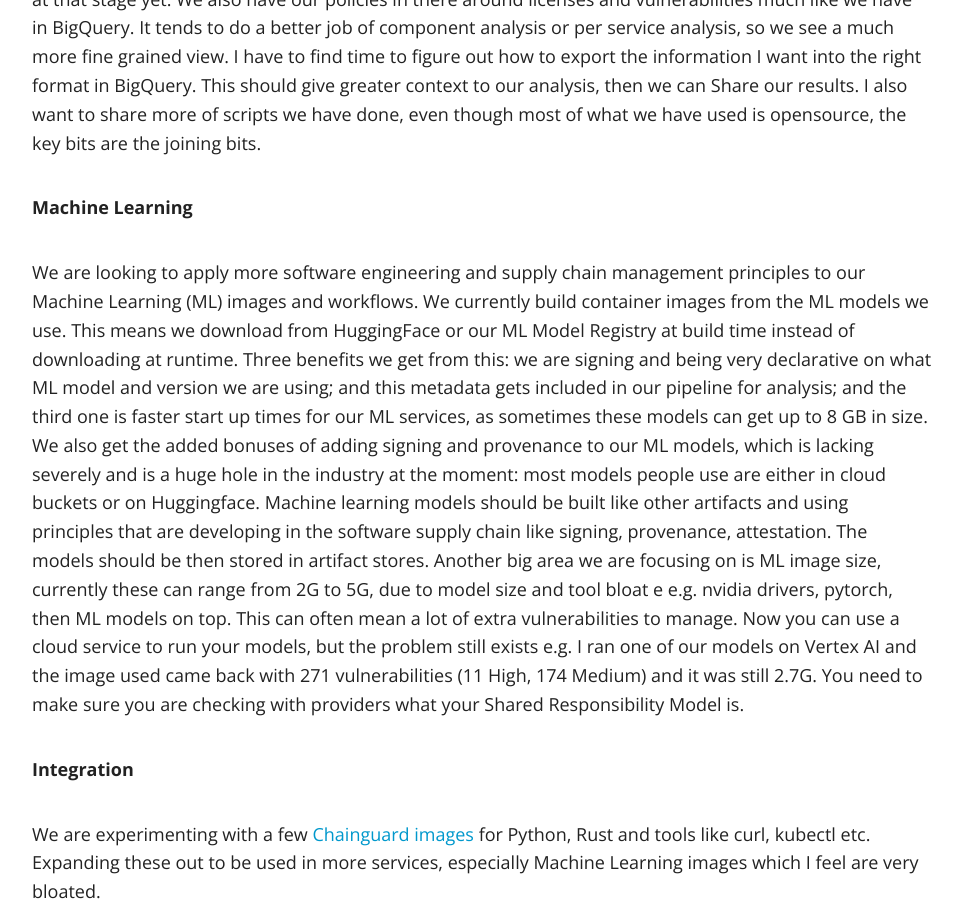
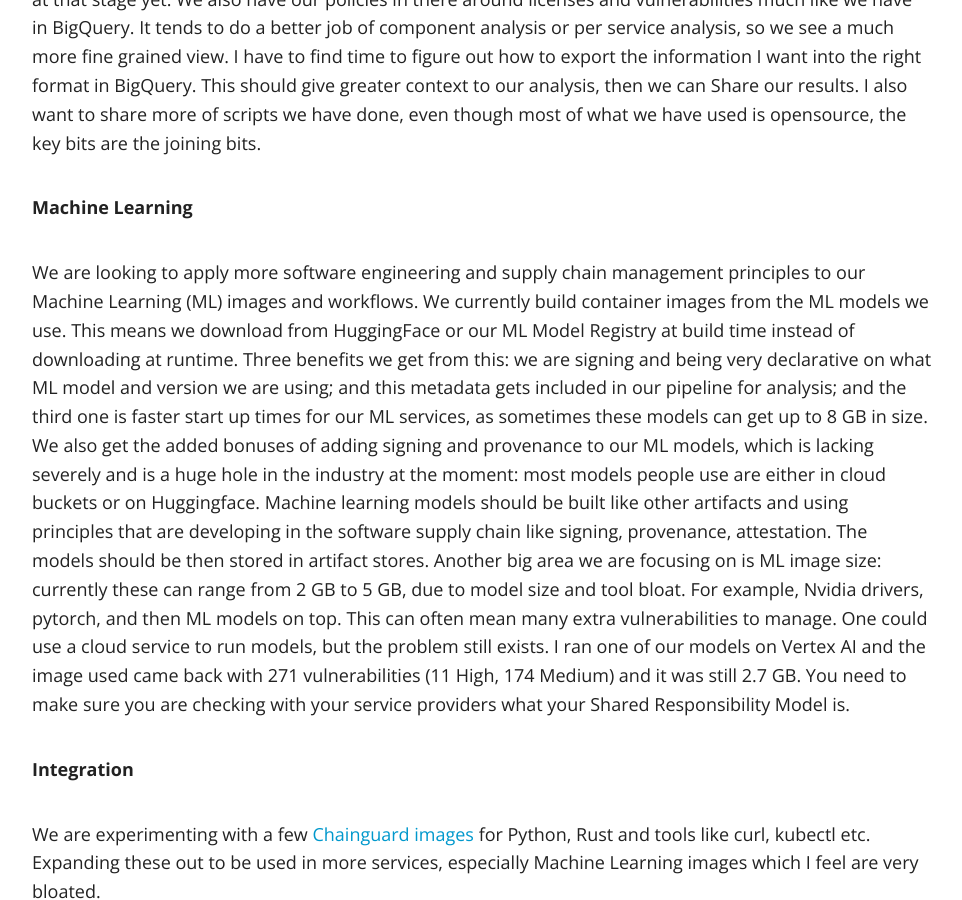
Before and after one commit to Kapiche/kapiche.github.io, a Jekyll site: the page built from _posts/2023-02-21-using-nlp-for-compliance-part-2.md, in a window 1280 px wide and 900 px high, scrolled down 5452 px. Shown: the whole window, without its empty margins (158-1120 px from the left). Built offline with Jekyll 4.4.1, drawn with Linux system fonts in a browser that asks for light colours; nearby versions of some CDN libraries.

Commit message:
Update _posts/2023-02-21-using-nlp-for-compliance-part-2.md
Co-authored-by: Caleb Hattingh <caleb.hattingh@gmail.com>

```diff
--- a/_posts/2023-02-21-using-nlp-for-compliance-part-2.md
+++ b/_posts/2023-02-21-using-nlp-for-compliance-part-2.md
@@ -61,7 +61,7 @@
 **Machine Learning**
 
 We are looking to apply more software engineering and supply chain management principles to our Machine Learning (ML) images and workflows. We currently build container images from the ML models we use. This means we download from HuggingFace or our ML Model Registry at build time instead of downloading at runtime. Three benefits we get from this: we are signing and being very declarative on what ML model and version we are using; and this metadata gets included in our pipeline for analysis; and the third one is faster start up times for our ML services, as sometimes these models can get up to 8 GB in size. We also get the added bonuses of adding signing and provenance to our ML models, which is lacking severely and is a huge hole in the industry at the moment: most models people use are either in cloud buckets or on Huggingface. Machine learning models should be built like other artifacts and using principles that are developing in the software supply chain like signing, provenance, attestation. The models should be then stored in artifact stores.
-Another big area we are focusing on is ML image size, currently these can range from 2G to 5G, due to model size and tool bloat e e.g. nvidia drivers, pytorch, then ML models on top. This can often mean a lot of extra vulnerabilities to manage. Now you can use a cloud service to run your models, but the problem still exists e.g. I ran one of our models on Vertex AI and the image used came back with 271 vulnerabilities (11 High, 174 Medium) and it was still 2.7G. You need to make sure you are checking with providers what your Shared Responsibility Model is.
+Another big area we are focusing on is ML image size: currently these can range from 2 GB to 5 GB, due to model size and tool bloat. For example, Nvidia drivers, pytorch, and then ML models on top. This can often mean many extra vulnerabilities to manage. One could use a cloud service to run models, but the problem still exists. I ran one of our models on Vertex AI and the image used came back with 271 vulnerabilities (11 High, 174 Medium) and it was still 2.7 GB. You need to make sure you are checking with your service providers what your Shared Responsibility Model is.
 
 
 **Integration**
```
